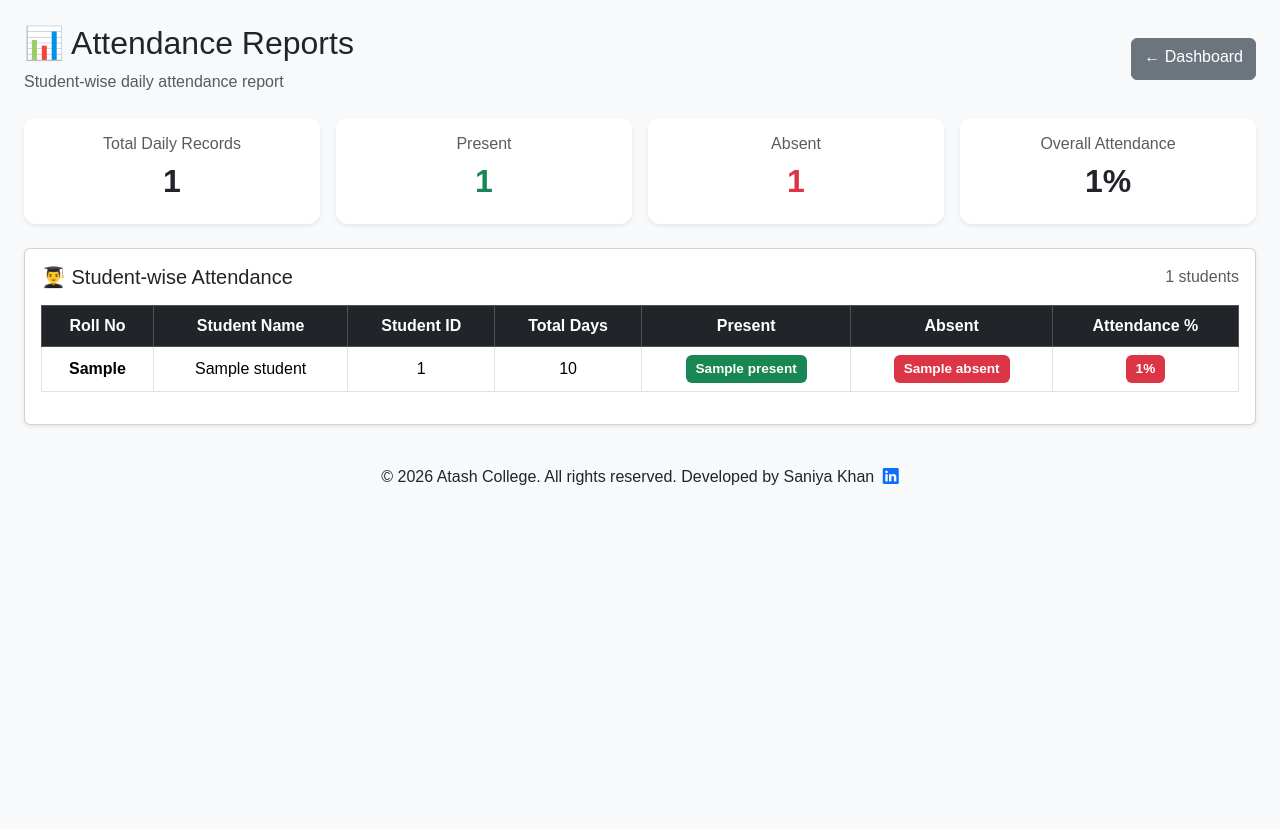
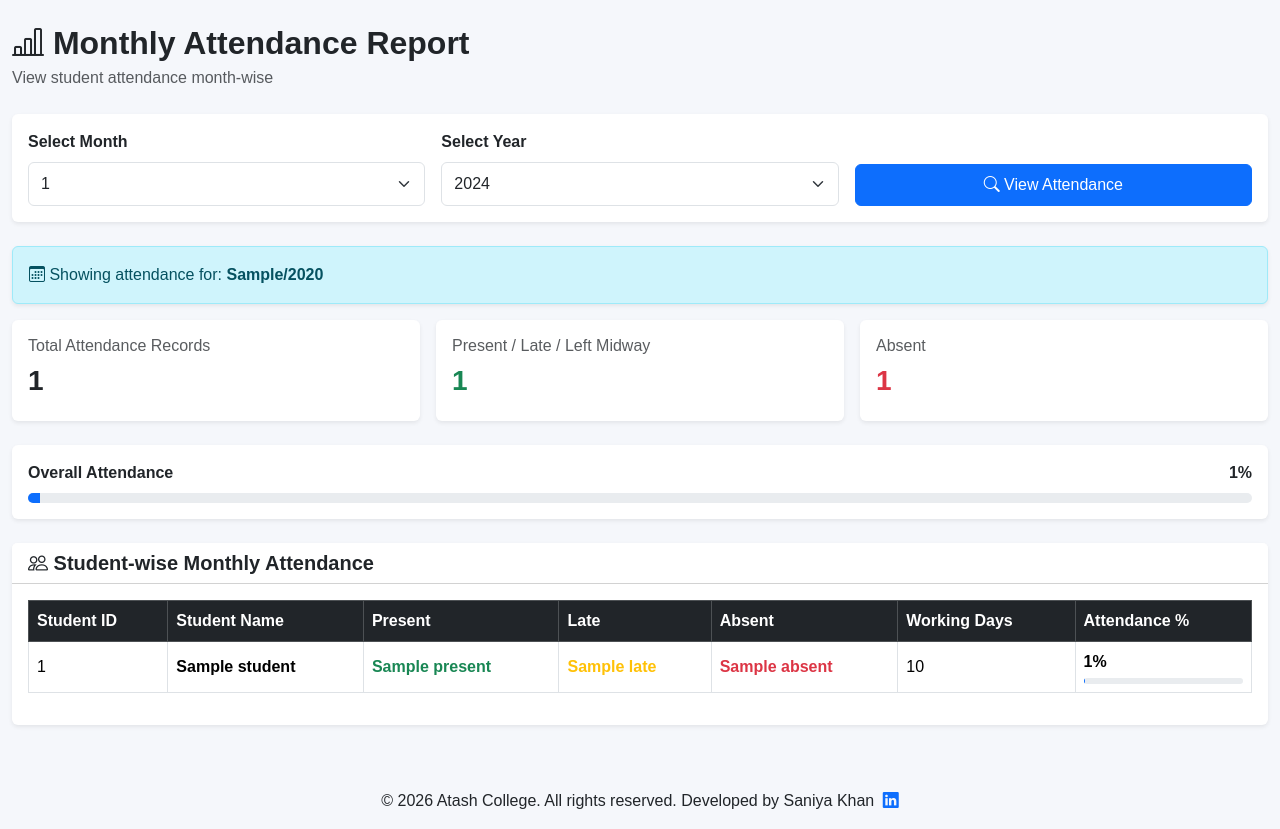
Before and after one commit to Saniya-khan26/College_attendance_system, a Flask app: template templates/admin/reports.html in a window 1280 px wide. Before the commit the page ends 485 px from the top, so only its background shows below. Run offline with Flask 3, Linux system fonts and the light colour scheme; the template is opened without the code that fills it: most values are stand-ins (such as "Sample title", 1, 10 or a date in 2020).

Commit message:
Add monthly attendance report UI

```diff
--- a/templates/admin/reports.html
+++ b/templates/admin/reports.html
@@ -6,82 +6,155 @@ Admin Reports
 
 {% block content %}
 
+<div class="container-fluid py-4">
 
-    <style>
-        body {
-            background-color: #f8f9fa;
-        }
-
-        .summary-card {
-            border: none;
-            border-radius: 12px;
-        }
-
-        .table th,
-        .table td {
-            vertical-align: middle;
-            white-space: nowrap;
-        }
-
-        .badge {
-            padding: 7px 10px;
-            font-size: 0.85rem;
-        }
-    </style>
-
-<body>
-
-<div class="container-fluid mt-4 px-4">
-
-    <!-- ============================= -->
-    <!-- PAGE HEADER -->
-    <!-- ============================= -->
-
+    <!-- Page Heading -->
     <div class="d-flex justify-content-between align-items-center mb-4">
 
         <div>
-
-            <h2>
-                📊 Attendance Reports
+            <h2 class="fw-bold mb-1">
+                <i class="bi bi-bar-chart-line"></i>
+                Monthly Attendance Report
             </h2>
 
             <p class="text-muted mb-0">
-                Student-wise daily attendance report
+                View student attendance month-wise
             </p>
-
         </div>
-
-        <a
-            href="{{ url_for('admin_dashboard') }}"
-            class="btn btn-secondary"
-        >
-            ← Dashboard
-        </a>
 
     </div>
 
 
-    <!-- ============================= -->
-    <!-- SUMMARY CARDS -->
-    <!-- ============================= -->
+    <!-- Month & Year Filter -->
+    <div class="card shadow-sm border-0 mb-4">
 
+        <div class="card-body">
+
+            <form
+                method="GET"
+                action="{{ url_for('admin_reports') }}"
+                class="row g-3 align-items-end"
+            >
+
+                <!-- Month -->
+                <div class="col-md-4">
+
+                    <label
+                        for="month"
+                        class="form-label fw-semibold"
+                    >
+                        Select Month
+                    </label>
+
+                    <select
+                        name="month"
+                        id="month"
+                        class="form-select"
+                    >
+
+                        {% for month_number in range(1, 13) %}
+
+                            <option
+                                value="{{ month_number }}"
+                                {% if selected_month == month_number %}
+                                    selected
+                                {% endif %}
+                            >
+                                {{ month_number }}
+                            </option>
+
+                        {% endfor %}
+
+                    </select>
+
+                </div>
+
+
+                <!-- Year -->
+                <div class="col-md-4">
+
+                    <label
+                        for="year"
+                        class="form-label fw-semibold"
+                    >
+                        Select Year
+                    </label>
+
+                    <select
+                        name="year"
+                        id="year"
+                        class="form-select"
+                    >
+
+                        {% for year in range(2024, 2031) %}
+
+                            <option
+                                value="{{ year }}"
+                                {% if selected_year == year %}
+                                    selected
+                                {% endif %}
+                            >
+                                {{ year }}
+                            </option>
+
+                        {% endfor %}
+
+                    </select>
+
+                </div>
+
+
+                <!-- Search -->
+                <div class="col-md-4">
+
+                    <button
+                        type="submit"
+                        class="btn btn-primary w-100"
+                    >
+                        <i class="bi bi-search"></i>
+                        View Attendance
+                    </button>
+
+                </div>
+
+            </form>
+
+        </div>
+
+    </div>
+
+
+    <!-- Selected Month -->
+    <div class="alert alert-info shadow-sm">
+
+        <i class="bi bi-calendar3"></i>
+
+        Showing attendance for:
+
+        <strong>
+            {{ selected_month }}/{{ selected_year }}
+        </strong>
+
+    </div>
+
+
+    <!-- Summary Cards -->
     <div class="row g-3 mb-4">
 
-        <!-- Total Daily Records -->
+        <!-- Total Records -->
+        <div class="col-md-4">
 
-        <div class="col-md-3">
+            <div class="card shadow-sm border-0 h-100">
 
-            <div class="card summary-card shadow-sm h-100">
-
-                <div class="card-body text-center">
+                <div class="card-body">
 
                     <h6 class="text-muted">
-                        Total Daily Records
+                        Total Attendance Records
                     </h6>
 
-                    <h2 class="fw-bold">
+                    <h3 class="fw-bold">
                         {{ total_records }}
-                    </h2>
+                    </h3>
 
                 </div>
 
@@ -91,20 +164,19 @@ Admin Reports
 
 
         <!-- Present -->
+        <div class="col-md-4">
 
-        <div class="col-md-3">
+            <div class="card shadow-sm border-0 h-100">
 
-            <div class="card summary-card shadow-sm h-100">
-
-                <div class="card-body text-center">
+                <div class="card-body">
 
                     <h6 class="text-muted">
-                        Present
+                        Present / Late / Left Midway
                     </h6>
 
-                    <h2 class="text-success fw-bold">
+                    <h3 class="fw-bold text-success">
                         {{ present_count }}
-                    </h2>
+                    </h3>
 
                 </div>
 
@@ -114,43 +186,19 @@ Admin Reports
 
 
         <!-- Absent -->
+        <div class="col-md-4">
 
-        <div class="col-md-3">
+            <div class="card shadow-sm border-0 h-100">
 
-            <div class="card summary-card shadow-sm h-100">
-
-                <div class="card-body text-center">
+                <div class="card-body">
 
                     <h6 class="text-muted">
                         Absent
                     </h6>
 
-                    <h2 class="text-danger fw-bold">
+                    <h3 class="fw-bold text-danger">
                         {{ absent_count }}
-                    </h2>
-
-                </div>
-
-            </div>
-
-        </div>
-
-
-        <!-- Percentage -->
-
-        <div class="col-md-3">
-
-            <div class="card summary-card shadow-sm h-100">
-
-                <div class="card-body text-center">
-
-                    <h6 class="text-muted">
-                        Overall Attendance
-                    </h6>
-
-                    <h2 class="fw-bold">
-                        {{ attendance_percentage }}%
-                    </h2>
+                    </h3>
 
                 </div>
 
@@ -161,50 +209,97 @@ Admin Reports
     </div>
 
 
-    <!-- ============================= -->
-    <!-- STUDENT-WISE REPORT -->
-    <!-- ============================= -->
-
-    <div class="card shadow-sm">
+    <!-- Overall Percentage -->
+    <div class="card shadow-sm border-0 mb-4">
 
         <div class="card-body">
 
-            <div class="d-flex justify-content-between align-items-center mb-3">
+            <div class="d-flex justify-content-between">
 
-                <h5 class="mb-0">
-                    👨‍🎓 Student-wise Attendance
-                </h5>
+                <span class="fw-semibold">
+                    Overall Attendance
+                </span>
 
-                <span class="text-muted">
-                    {{ student_report|length }} students
+                <span class="fw-bold">
+                    {{ attendance_percentage }}%
                 </span>
 
             </div>
 
+            <div
+                class="progress mt-2"
+                style="height: 10px;"
+            >
+
+                <div
+                    class="progress-bar"
+                    role="progressbar"
+                    style="width: {{ attendance_percentage }}%;"
+                >
+                </div>
+
+            </div>
+
+        </div>
+
+    </div>
+
+
+    <!-- Student Monthly Report -->
+    <div class="card shadow-sm border-0">
+
+        <div class="card-header bg-white">
+
+            <h5 class="mb-0 fw-bold">
+
+                <i class="bi bi-people"></i>
+
+                Student-wise Monthly Attendance
+
+            </h5>
+
+        </div>
+
+
+        <div class="card-body">
 
             {% if student_report %}
 
                 <div class="table-responsive">
 
-                    <table class="table table-bordered table-hover text-center">
+                    <table class="table table-bordered table-hover align-middle">
 
                         <thead class="table-dark">
 
                             <tr>
 
-                                <th>Roll No</th>
+                                <th>
+                                    Student ID
+                                </th>
 
-                                <th>Student Name</th>
+                                <th>
+                                    Student Name
+                                </th>
 
-                                <th>Student ID</th>
+                                <th>
+                                    Present
+                                </th>
 
-                                <th>Total Days</th>
+                                <th>
+                                    Late
+                                </th>
 
-                                <th>Present</th>
+                                <th>
+                                    Absent
+                                </th>
 
-                                <th>Absent</th>
+                                <th>
+                                    Working Days
+                                </th>
 
-                                <th>Attendance %</th>
+                                <th>
+                                    Attendance %
+                                </th>
 
                             </tr>
 
@@ -217,93 +312,49 @@ Admin Reports
 
                                 <tr>
 
-                                <!-- Roll Number -->
-
-                                <td>
-
-                                    <strong>
-                                        {{ student.roll_no }}
-                                    </strong>
-
-                                </td>
-
-
-                                <!-- Student Name -->
-
-                                <td>
-                                    {{ student.student_name }}
-                                </td>
-
-
-                                <!-- Student ID -->
-
                                     <td>
                                         {{ student.student_id }}
                                     </td>
 
+                                    <td class="fw-semibold">
+                                        {{ student.student_name }}
+                                    </td>
 
-                                <!-- Total -->
+                                    <td class="text-success fw-semibold">
+                                        {{ student.present }}
+                                    </td>
+
+                                    <td class="text-warning fw-semibold">
+                                        {{ student.late }}
+                                    </td>
+
+                                    <td class="text-danger fw-semibold">
+                                        {{ student.absent }}
+                                    </td>
 
                                     <td>
                                         {{ student.total }}
                                     </td>
 
-
-                                <!-- Present -->
-
                                     <td>
 
-                                    <span class="badge bg-success">
+                                        <strong>
+                                            {{ student.percentage }}%
+                                        </strong>
 
-                                        {{ student.present }}
+                                        <div
+                                            class="progress mt-1"
+                                            style="height: 6px;"
+                                        >
 
-                                    </span>
+                                            <div
+                                                class="progress-bar"
+                                                role="progressbar"
+                                                style="width: {{ student.percentage }}%;"
+                                            >
+                                            </div>
 
-                                </td>
-
-
-                                <!-- Absent -->
-
-                                <td>
-
-                                    <span class="badge bg-danger">
-
-                                        {{ student.absent }}
-
-                                    </span>
-
-                                </td>
-
-
-                                <!-- Percentage -->
-
-                                <td>
-
-                                    {% if student.percentage >= 75 %}
-
-                                        <span class="badge bg-success">
-
-                                            {{ student.percentage }}%
-
-                                        </span>
-
-                                    {% elif student.percentage >= 50 %}
-
-                                        <span class="badge bg-warning text-dark">
-
-                                            {{ student.percentage }}%
-
-                                        </span>
-
-                                    {% else %}
-
-                                        <span class="badge bg-danger">
-
-                                            {{ student.percentage }}%
-
-                                        </span>
-
-                                    {% endif %}
+                                        </div>
 
                                     </td>
 
@@ -319,9 +370,21 @@ Admin Reports
 
             {% else %}
 
-                <div class="alert alert-info mb-0">
+                <div class="text-center py-5">
 
-                    No attendance records available.
+                    <i
+                        class="bi bi-calendar-x"
+                        style="font-size: 45px;"
+                    ></i>
+
+                    <h5 class="mt-3">
+                        No attendance records found
+                    </h5>
+
+                    <p class="text-muted">
+                        No attendance has been recorded
+                        for the selected month.
+                    </p>
 
                 </div>
 
@@ -333,11 +396,4 @@ Admin Reports
 
 </div>
 
-
-<!-- Bootstrap JS -->
-
-<script
-    src="https://cdn.jsdelivr.net/npm/bootstrap@5.3.3/dist/js/bootstrap.bundle.min.js">
-</script>
-
 {% endblock %}
```
Lines whose indentation alone changed are shown as unchanged.
